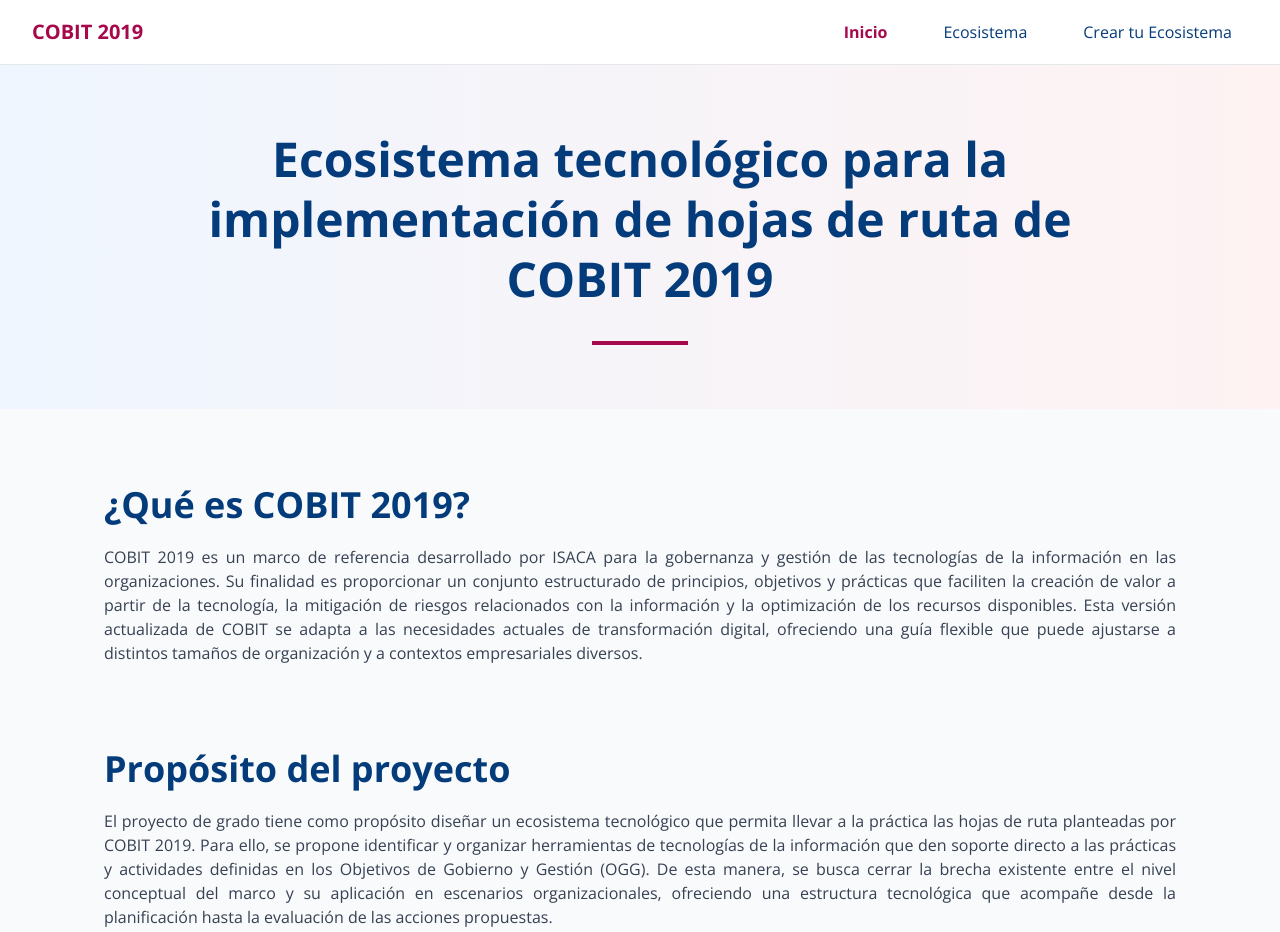
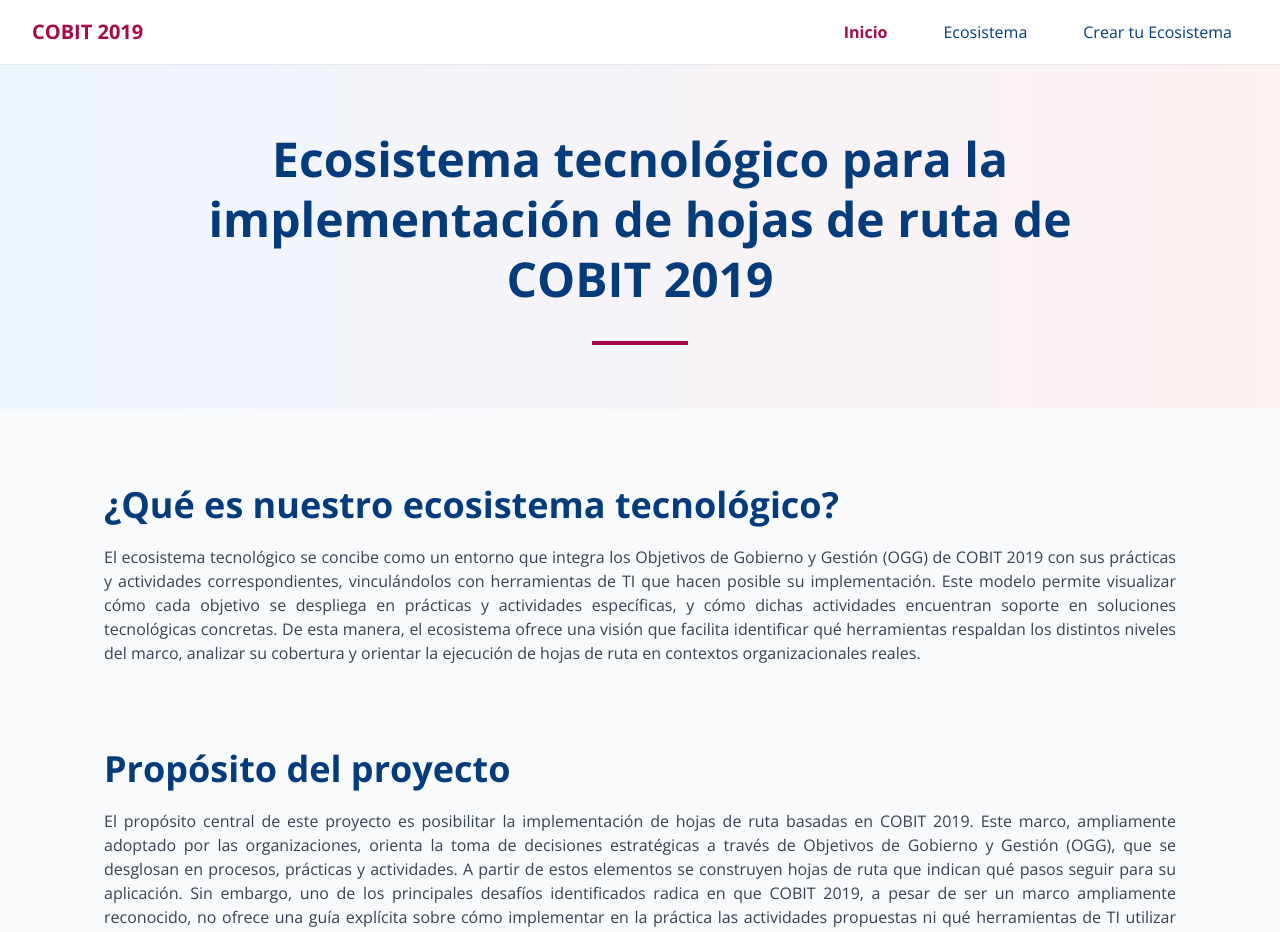
Before and after one commit to SRR967/ecosistema-tecnologico-cobit, a Next.js app: page / in a window 1280 px wide. Shown: the top 932 px of the page. Built offline with nearby package versions, Linux system fonts and the light colour scheme.

Commit message:
style:cambio texto presentacion

```diff
--- a/src/app/page.tsx
+++ b/src/app/page.tsx
@@ -20,34 +20,39 @@
       {/* Main Content */}
       <div className="max-w-6xl mx-auto py-12 px-4 space-y-8">
         {/* ¿Qué es COBIT 2019? */}
-        <InfoSection title="¿Qué es COBIT 2019?">
+        <InfoSection title="¿Qué es nuestro ecosistema tecnológico?">
           <p>
-            COBIT 2019 es un marco de referencia desarrollado por ISACA para la
-            gobernanza y gestión de las tecnologías de la información en las
-            organizaciones. Su finalidad es proporcionar un conjunto
-            estructurado de principios, objetivos y prácticas que faciliten la
-            creación de valor a partir de la tecnología, la mitigación de
-            riesgos relacionados con la información y la optimización de los
-            recursos disponibles. Esta versión actualizada de COBIT se adapta a
-            las necesidades actuales de transformación digital, ofreciendo una
-            guía flexible que puede ajustarse a distintos tamaños de
-            organización y a contextos empresariales diversos.
+            El ecosistema tecnológico se concibe como un entorno que integra los
+            Objetivos de Gobierno y Gestión (OGG) de COBIT 2019 con sus
+            prácticas y actividades correspondientes, vinculándolos con
+            herramientas de TI que hacen posible su implementación. Este modelo
+            permite visualizar cómo cada objetivo se despliega en prácticas y
+            actividades específicas, y cómo dichas actividades encuentran
+            soporte en soluciones tecnológicas concretas. De esta manera, el
+            ecosistema ofrece una visión que facilita identificar qué
+            herramientas respaldan los distintos niveles del marco, analizar su
+            cobertura y orientar la ejecución de hojas de ruta en contextos
+            organizacionales reales.
           </p>
         </InfoSection>
 
         {/* Propósito del proyecto */}
         <InfoSection title="Propósito del proyecto">
           <p>
-            El proyecto de grado tiene como propósito diseñar un ecosistema
-            tecnológico que permita llevar a la práctica las hojas de ruta
-            planteadas por COBIT 2019. Para ello, se propone identificar y
-            organizar herramientas de tecnologías de la información que den
-            soporte directo a las prácticas y actividades definidas en los
-            Objetivos de Gobierno y Gestión (OGG). De esta manera, se busca
-            cerrar la brecha existente entre el nivel conceptual del marco y su
-            aplicación en escenarios organizacionales, ofreciendo una estructura
-            tecnológica que acompañe desde la planificación hasta la evaluación
-            de las acciones propuestas.
+            El propósito central de este proyecto es posibilitar la
+            implementación de hojas de ruta basadas en COBIT 2019. Este marco,
+            ampliamente adoptado por las organizaciones, orienta la toma de
+            decisiones estratégicas a través de Objetivos de Gobierno y Gestión
+            (OGG), que se desglosan en procesos, prácticas y actividades. A
+            partir de estos elementos se construyen hojas de ruta que indican
+            qué pasos seguir para su aplicación. Sin embargo, uno de los
+            principales desafíos identificados radica en que COBIT 2019, a pesar
+            de ser un marco ampliamente reconocido, no ofrece una guía explícita
+            sobre cómo implementar en la práctica las actividades propuestas ni
+            qué herramientas de TI utilizar para soportarlas. En este contexto
+            surge la pregunta central que da sentido al proyecto: ¿cómo llevar a
+            la práctica estas hojas de ruta y con qué herramientas de TI es
+            posible hacerlo?.
           </p>
         </InfoSection>
 
```
